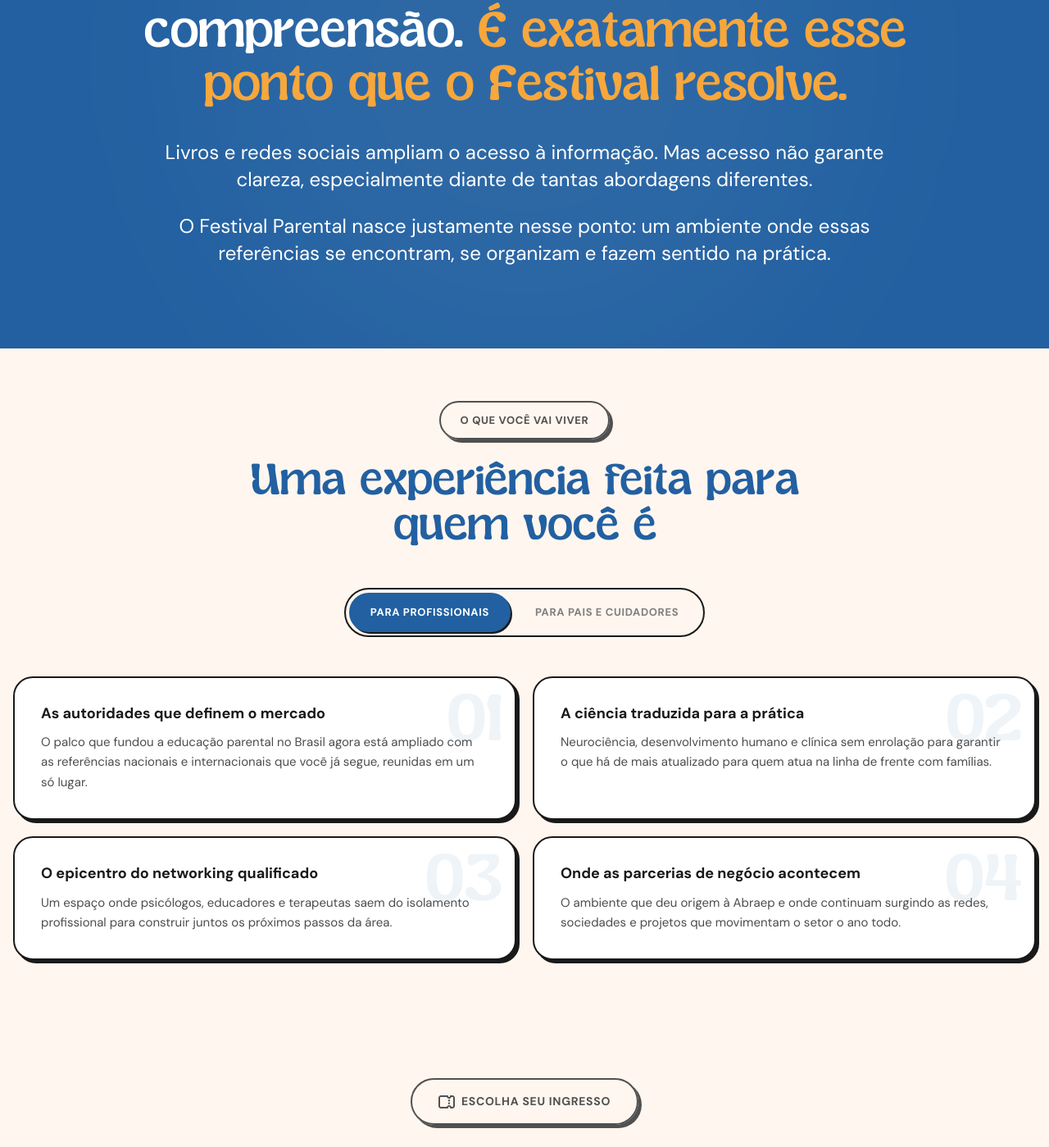
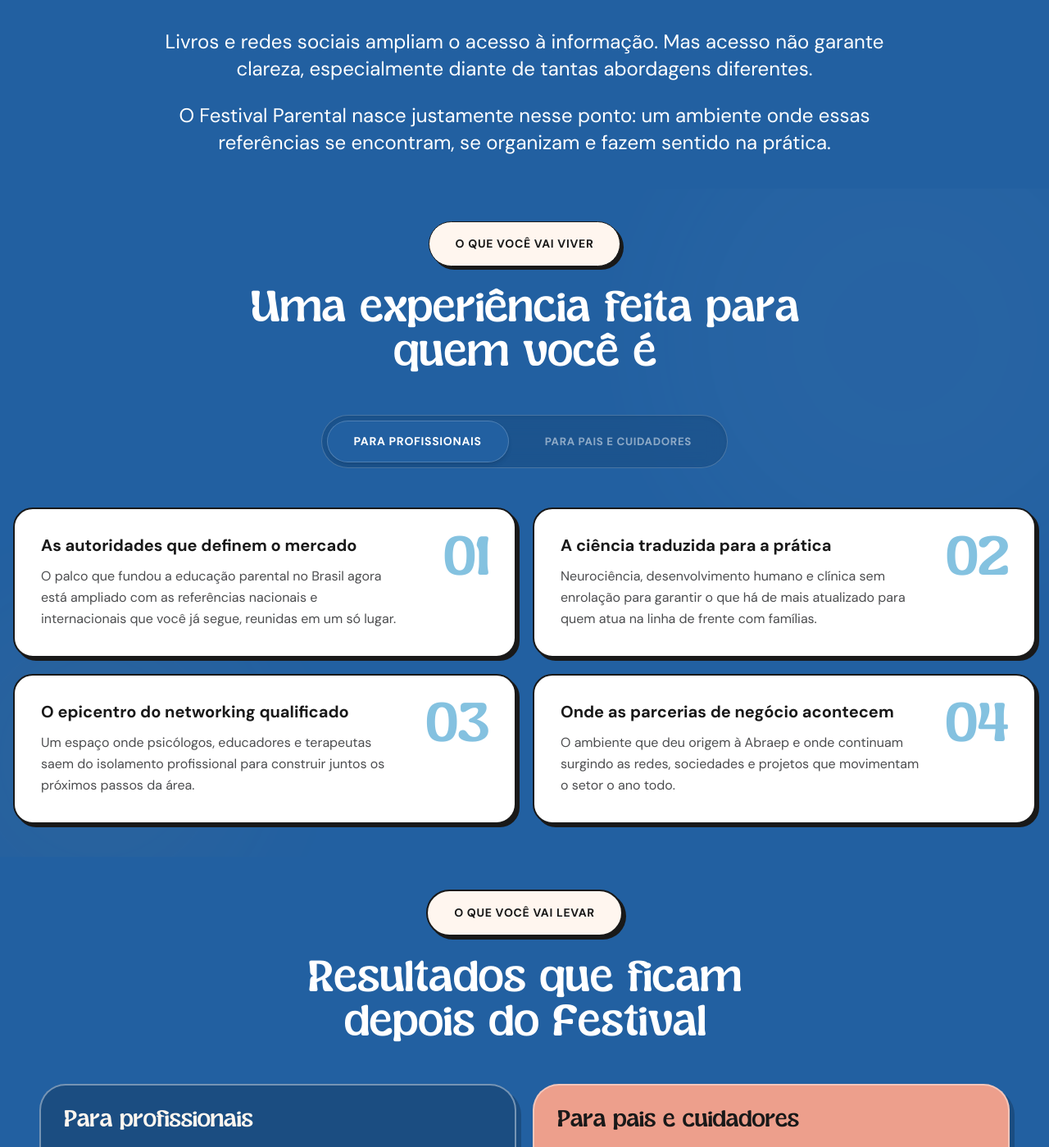
Before and after one commit to oanthonydesign/-LP-Festival-parental, a Next.js app: page / in a window 1280 px wide. Shown: the part 5049-6448 px from the top of the page at 82% size. Built offline with nearby package versions, Linux system fonts and the light colour scheme.

Commit message:
style: unifica seções PreTicket, ForWho e Takeaways com fundo azul e refina estética dos cards

```diff
--- a/src/app/page.tsx
+++ b/src/app/page.tsx
@@ -24,6 +24,7 @@
 import WhatsAppButton from '@/components/sections/WhatsAppButton';
 import PreTicketSection from '@/components/sections/PreTicketSection';
 import SectionForWho from '@/components/sections/SectionForWho';
+import SectionTakeaways from '@/components/sections/SectionTakeaways';
 
 const SHOW_STICKY_BAR = false;
 
@@ -42,6 +43,7 @@
                 <Section5 />
                 <PreTicketSection />
                 <SectionForWho />
+                <SectionTakeaways />
                 <Section6 />
                 <SectionSpecialGuests />
                 <Section16 />
--- a/src/components/sections/PreTicketSection.tsx
+++ b/src/components/sections/PreTicketSection.tsx
@@ -4,17 +4,14 @@
 
 export default function PreTicketSection() {
     return (
-        <section className="bg-[#2260a1] w-full flex flex-col items-center pt-[100px] pb-[100px] px-4 md:px-0 relative overflow-hidden" data-name="Pre-Ticket Transition">
-            {/* Background Graphic - Simple Circle */}
-            <div className="absolute top-1/2 left-1/2 -translate-x-1/2 -translate-y-1/2 w-[800px] h-[800px] bg-white/5 rounded-full blur-[120px] pointer-events-none" />
-
+        <section className="bg-[#2260a1] w-full flex flex-col items-center pt-[100px] pb-[40px] px-4 md:px-0 relative overflow-hidden" data-name="Pre-Ticket Transition">
             <div className="layout-container flex flex-col items-center gap-10 relative z-10 w-full max-w-[1000px]">
 
                 {/* Visual Accent */}
                 <div className="w-[80px] h-1 bg-white/30 rounded-full" />
 
                 <div className="flex flex-col items-center gap-8 text-center">
-                    <h2 className="font-sugar-peachy text-white text-[38px] md:text-[56px] lg:text-[72px] leading-[0.9] tracking-[-1.5px] md:tracking-[-2px] max-w-[1050px]">
+                    <h2 className="font-sugar-peachy text-white text-[32px] md:text-[32px] lg:text-[46px] leading-[0.9] tracking-[-1.5px] md:tracking-[-2px] max-w-[900px]">
                         Não é falta de conteúdo. É dificuldade de transformar tudo isso em compreensão. <span className="text-[#f7a73c]">É exatamente esse ponto que o Festival resolve.</span>
                     </h2>
 
--- a/src/components/sections/SectionForWho.tsx
+++ b/src/components/sections/SectionForWho.tsx
@@ -7,8 +7,8 @@
 const GROUPS = {
   profissionais: {
     label: "Para profissionais",
-    toggleColor: "bg-[#2260a1] text-white border-[#2260a1]",
-    accentColor: "#2260a1",
+    toggleColor: "bg-[#2260a1] text-white border-white/20",
+    accentColor: "#3399CC",
     items: [
       {
         title: "As autoridades que definem o mercado",
@@ -68,28 +68,33 @@
   const group = GROUPS[active];
 
   return (
-    <section className="bg-[#fff6ef] w-full flex flex-col items-center pt-[64px] pb-[64px] px-4 overflow-hidden">
-      <div className="max-w-[1280px] w-full flex flex-col items-center gap-12">
+    <section className="bg-[#2260a1] w-full flex flex-col items-center pt-[40px] pb-[40px] px-4 overflow-hidden relative" id="para-quem">
+       {/* Background Elements to add depth */}
+       <div className="absolute top-0 right-0 w-[600px] h-[600px] bg-white opacity-[0.02] rounded-full blur-[80px] pointer-events-none translate-x-[20%] -translate-y-[20%]" />
+       <div className="absolute bottom-0 left-0 w-[400px] h-[400px] bg-[#f7a73c] opacity-[0.03] rounded-full blur-[80px] pointer-events-none -translate-x-[20%] translate-y-[20%]" />
+
+      <div className="max-w-[1280px] w-full flex flex-col items-center gap-12 relative z-10">
 
         {/* Header */}
         <div className="flex flex-col items-center gap-6 text-center">
-          <div className="border-2 border-[#505050] border-solid rounded-[40px] shadow-[4px_4px_0px_0px_#505050] px-[24px] py-[12px] flex items-center gap-2 text-[#505050] bg-transparent">
-            <span className="font-dm-sans font-bold text-[13px] uppercase tracking-wider">O que você vai viver</span>
+          <div className="border border-[#191919] border-solid rounded-[40px] shadow-[4px_4px_0px_0px_#191919] px-4 lg:px-[32px] py-[16px] flex items-center gap-2 text-[#191919] bg-[#fff6ef] transition-transform hover:translate-y-[-2px]">
+            <span className="font-dm-sans font-bold text-[14px] uppercase tracking-wider">O que você vai viver</span>
           </div>
-          <h2 className="font-sugar-peachy text-[38px] md:text-[56px] lg:text-[64px] leading-[0.85] tracking-[-1.5px] text-[#2260a1] max-w-[680px]">
+          <h2 className="font-sugar-peachy text-[38px] md:text-[56px] lg:text-[64px] leading-[0.85] tracking-[-1.5px] text-white max-w-[680px]">
             Uma experiência feita para quem você é
           </h2>
         </div>
 
         {/* Toggle */}
-        <div className="flex border-2 border-[#191919] rounded-[40px] p-1 gap-1">
+        <div className="flex border border-white/20 rounded-full p-1.5 gap-1.5 bg-[#17487c]/50 backdrop-blur-md self-center shadow-inner relative z-20">
           {(["profissionais", "pais"] as Group[]).map((key) => (
             <button
               key={key}
               onClick={() => setActive(key)}
-              className={`px-6 py-3 rounded-[32px] font-dm-sans font-bold text-[12px] md:text-[13px] uppercase tracking-wider transition-all duration-300 border-2 ${active === key
-                  ? `${GROUPS[key].toggleColor} shadow-[2px_2px_0px_0px_#191919]`
-                  : "bg-transparent text-[#4c4d4f] border-transparent opacity-70 hover:opacity-100"
+              className={`px-8 py-3.5 rounded-full font-dm-sans font-bold text-[13px] md:text-[14px] uppercase tracking-wider transition-all duration-300 border ${
+                active === key
+                  ? `${GROUPS[key].toggleColor} shadow-md scale-100`
+                  : "bg-transparent text-white/50 border-transparent hover:text-white/80 hover:bg-white/5 scale-95"
               }`}
             >
               {GROUPS[key].label}
@@ -98,27 +103,28 @@
         </div>
 
          {/* Items Grid */}
-        <div
-          key={active}
-          className="w-full grid grid-cols-1 md:grid-cols-2 gap-4 md:gap-5 animate-section-fade-in"
-        >
+        <div className="w-full grid grid-cols-1 md:grid-cols-2 gap-4 md:gap-5 relative z-10 w-full animate-section-fade-in" key={active}>
             {group.items.map((item, idx) => (
               <div
                 key={idx}
-              className="flex flex-col gap-3 p-6 md:p-8 border-2 border-[#191919] border-solid rounded-[24px] shadow-[4px_4px_0px_0px_#191919] bg-white relative overflow-hidden"
+                className="flex p-6 md:p-8 border-2 border-[#191919] border-solid rounded-[24px] shadow-[4px_4px_0px_0px_#191919] bg-white relative overflow-hidden group hover:translate-y-[-2px] hover:shadow-[6px_6px_0px_0px_#191919] transition-all duration-300 items-start justify-between gap-4 md:gap-6"
               >
+                <div className="flex flex-col gap-2 md:gap-3 flex-1 relative z-10">
+                   <h3 className="font-dm-sans font-bold text-[18px] md:text-[20px] text-[#191919] leading-tight">
+                      {item.title}
+                   </h3>
+                   <p className="font-dm-sans text-[15px] md:text-[16px] text-[#4c4d4f] leading-relaxed">
+                     {item.description}
+                   </p>
+                </div>
+                <div className="shrink-0 flex justify-end relative z-10 w-[20%] max-w-[80px]">
                    <span
-                className="font-sugar-peachy text-[80px] md:text-[96px] leading-none tracking-[-2px] select-none pointer-events-none absolute top-1 right-4 opacity-[0.07]"
+                      className="font-sugar-peachy text-[56px] md:text-[80px] leading-[0.7] tracking-[-2px] select-none pointer-events-none opacity-[0.6]"
                       style={{ color: group.accentColor }}
                    >
                       {pad(idx + 1)}
                    </span>
-              <h3 className="font-dm-sans font-bold text-[17px] md:text-[18px] text-[#191919] leading-tight pr-14">
-                {item.title}
-              </h3>
-              <p className="font-dm-sans text-[14px] md:text-[15px] text-[#4c4d4f] leading-relaxed">
-                {item.description}
-              </p>
+                </div>
               </div>
             ))}
         </div>
--- a/src/components/sections/SectionTakeaways.tsx
+++ b/src/components/sections/SectionTakeaways.tsx
@@ -2,7 +2,7 @@
   {
     id: "profissionais",
     label: "Para profissionais",
-    bgColor: "bg-[#2260a1]",
+    bgColor: "bg-[#1b4d81]",
     textColor: "text-[#fff6ef]",
     dividerColor: "border-[#fff6ef]/20",
     descColor: "text-[#fff6ef]/70",
@@ -63,17 +63,15 @@
 
 export default function SectionTakeaways() {
   return (
-    <section className="bg-[#fff6ef] w-full flex flex-col items-center pt-[64px] pb-[80px] px-4 lg:px-12 overflow-hidden">
+    <section className="bg-[#2260a1] w-full flex flex-col items-center pt-[40px] pb-[100px] px-4 lg:px-12 overflow-hidden">
       <div className="max-w-[1280px] w-full flex flex-col items-center gap-12">
 
         {/* Header */}
         <div className="flex flex-col items-center gap-6 text-center">
-          <div className="border-2 border-[#505050] border-solid rounded-[40px] shadow-[4px_4px_0px_0px_#505050] px-[24px] py-[12px] flex items-center bg-transparent">
-            <span className="font-dm-sans font-bold text-[13px] uppercase tracking-wider text-[#505050]">
-              O que você vai levar
-            </span>
+          <div className="border-2 border-[#191919] border-solid rounded-[40px] shadow-[4px_4px_0px_0px_#191919] px-4 lg:px-[32px] py-[16px] flex items-center gap-2 text-[#191919] bg-[#fff6ef]">
+            <span className="font-dm-sans font-bold text-[14px] uppercase tracking-wider">O que você vai levar</span>
           </div>
-          <h2 className="font-sugar-peachy text-[38px] md:text-[56px] lg:text-[64px] leading-[0.85] tracking-[-1.5px] text-[#2260a1] max-w-[680px]">
+          <h2 className="font-sugar-peachy text-[38px] md:text-[56px] lg:text-[64px] leading-[0.85] tracking-[-1.5px] text-white max-w-[680px]">
             Resultados que ficam depois do Festival
           </h2>
         </div>
@@ -83,10 +81,10 @@
           {GROUPS.map((group) => (
             <div
               key={group.id}
-              className={`${group.bgColor} border-2 border-[#191919] border-solid rounded-[32px] shadow-[6px_6px_0px_0px_#191919] overflow-hidden`}
+              className={`${group.bgColor} border-2 border-white/40 border-solid rounded-[32px] shadow-[6px_6px_0px_0px_rgba(0,0,0,0.2)] overflow-hidden`}
             >
               {/* Panel Header */}
-              <div className={`px-7 pt-7 pb-5 border-b-2 border-[#191919]`}>
+              <div className={`px-7 pt-7 pb-5 border-b-2 border-white/20`}>
                 <h3 className={`font-sugar-peachy text-[28px] md:text-[34px] tracking-[-1px] leading-[0.85] ${group.textColor}`}>
                   {group.label}
                 </h3>
```
Lines whose indentation alone changed are shown as unchanged.
